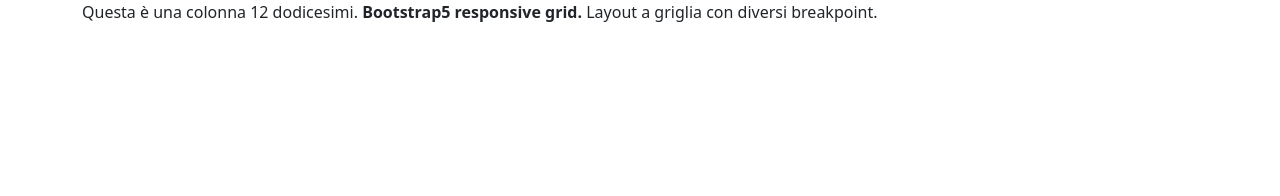
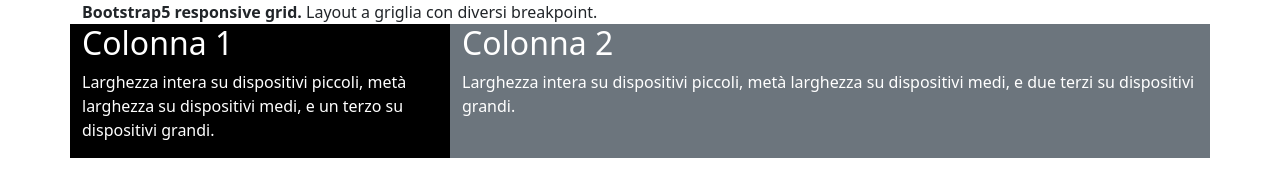
Before and after one commit to giovannipastorini/htmlcss-bootstrap-layout, a plain HTML site: page index.html in a window 1280 px wide. Drawn offline with nearby package versions, Linux system fonts and the light colour scheme.

Commit message:
add second row to grid layout

```diff
--- a/index.html
+++ b/index.html
@@ -15,7 +15,6 @@
             <div class="row">
                 <div class="col-12">
                     <div>
-                        Questa è una colonna 12 dodicesimi.
                         <strong>Bootstrap5 responsive grid.</strong>
                         Layout a griglia con diversi breakpoint.
                     </div>
@@ -23,12 +22,24 @@
             </div>
             <!-- seconda riga -->
             <div class="row">
-                <div class="col-12">
-
+                <div class="col-12 col-md-6 col-lg-4 bg-black text-white">
+                    <div>
+                        <h2>Colonna 1</h2>
+                        <p>Larghezza intera su dispositivi piccoli,
+                            metà larghezza su dispositivi medi,
+                            e un terzo su dispositivi grandi.
+                        </p>
+                    </div>
 
                 </div>
-                <div class="col-12">
-
+                <div class="col-12 col-md-6 col-lg-8 bg-secondary text-white">
+                    <div>
+                        <h2>Colonna 2</h2>
+                         <p>Larghezza intera su dispositivi piccoli,
+                            metà larghezza su dispositivi medi,
+                            e due terzi su dispositivi grandi.
+                        </p>
+                    </div>
 
                 </div>
             </div>
```
